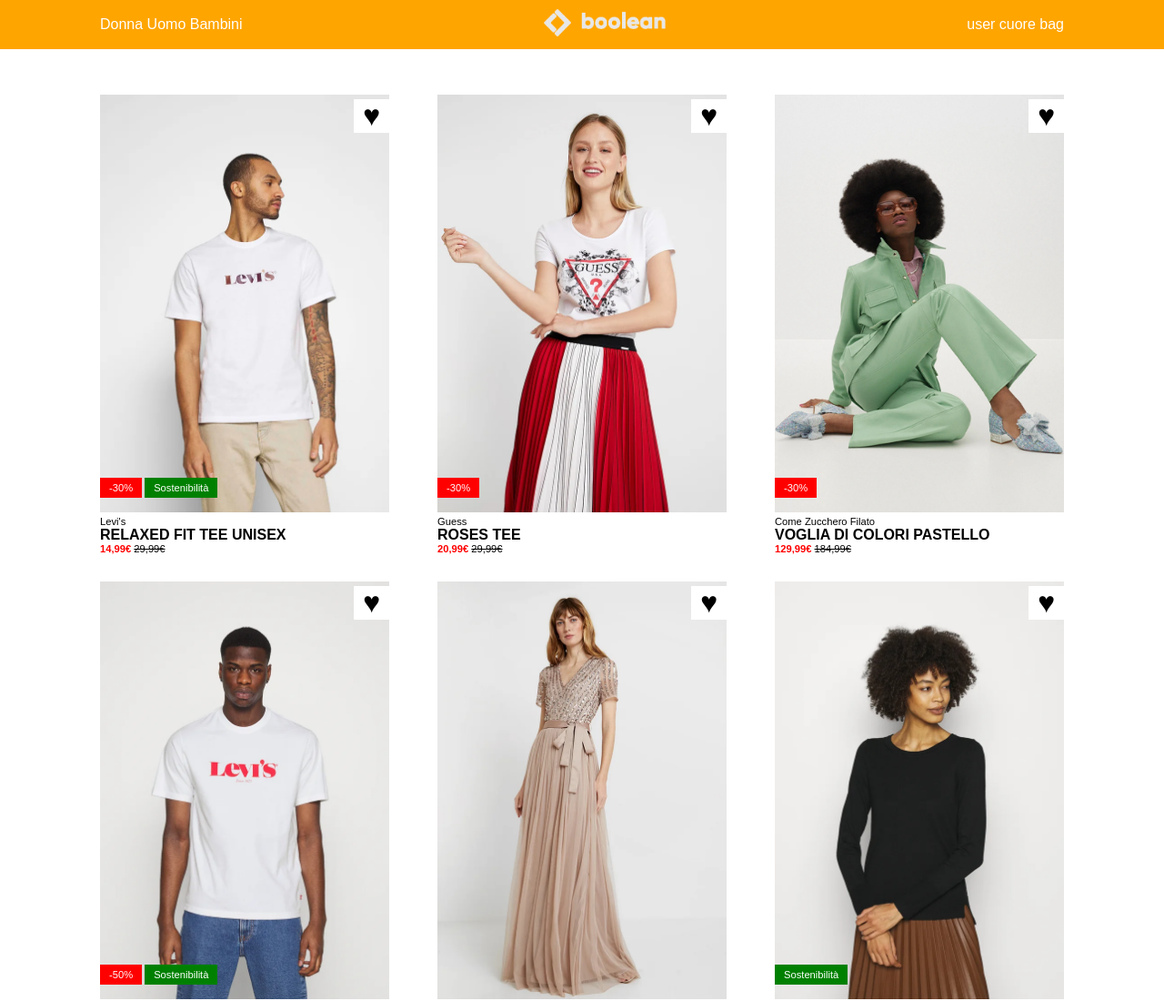
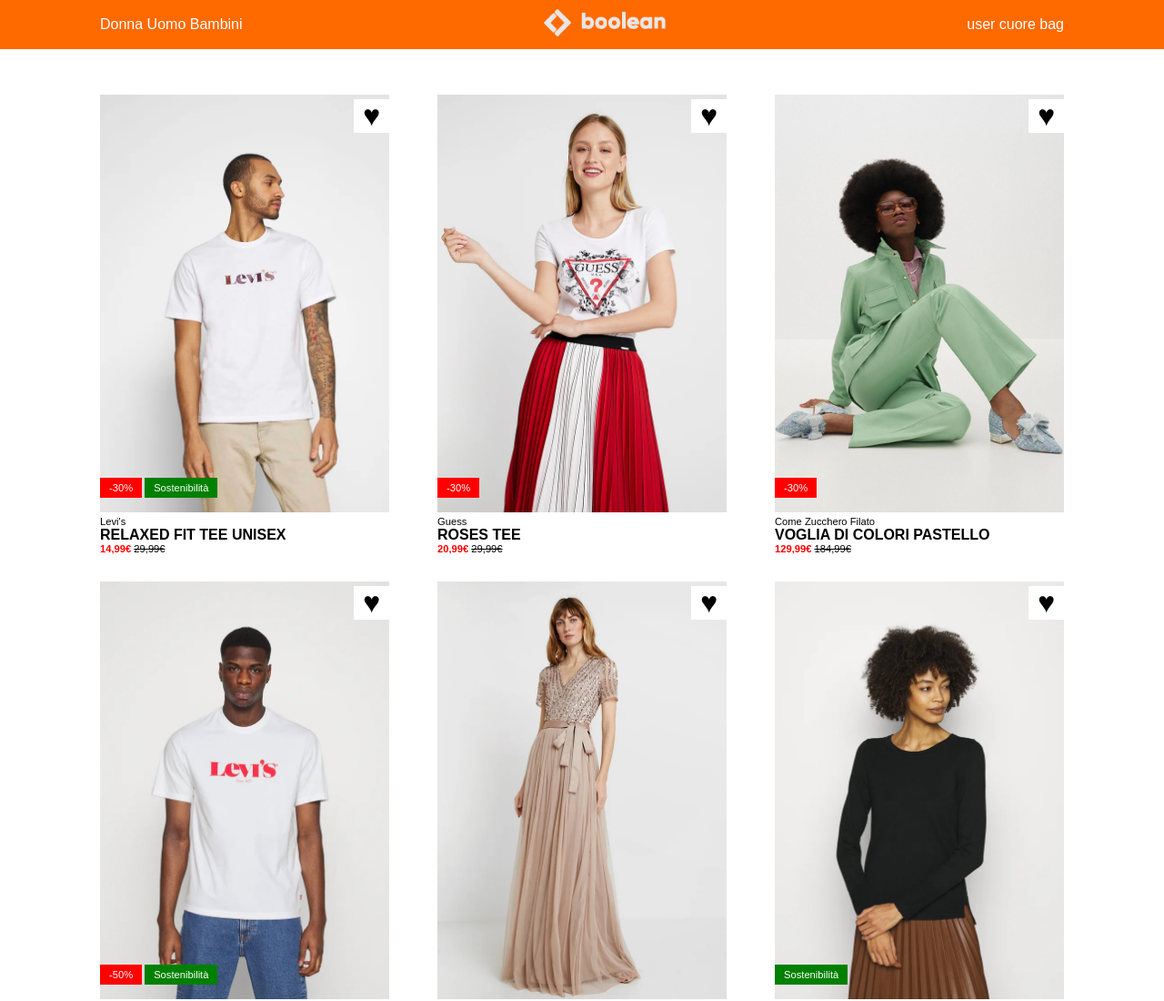
Before and after one commit to Alessandro-Fiora/html-css-boolando, a plain HTML site: page index.html in a window 1280 px wide. Shown: the top 1100 px of the page at 91% size. Drawn offline with Linux system fonts and the light colour scheme.

Commit message:
sticky header

```diff
--- a/css/style.css
+++ b/css/style.css
@@ -35,9 +35,12 @@ body {
 /* HEADER */
 
 .page-header {
-  background-color: orange;
+  background-color: hsl(24.8deg 100% 49.8%);
   padding: 10px;
   color: white;
+  position: sticky;
+  top: 0;
+  z-index: 1;
 }
 
 .page-header > .container {
```
